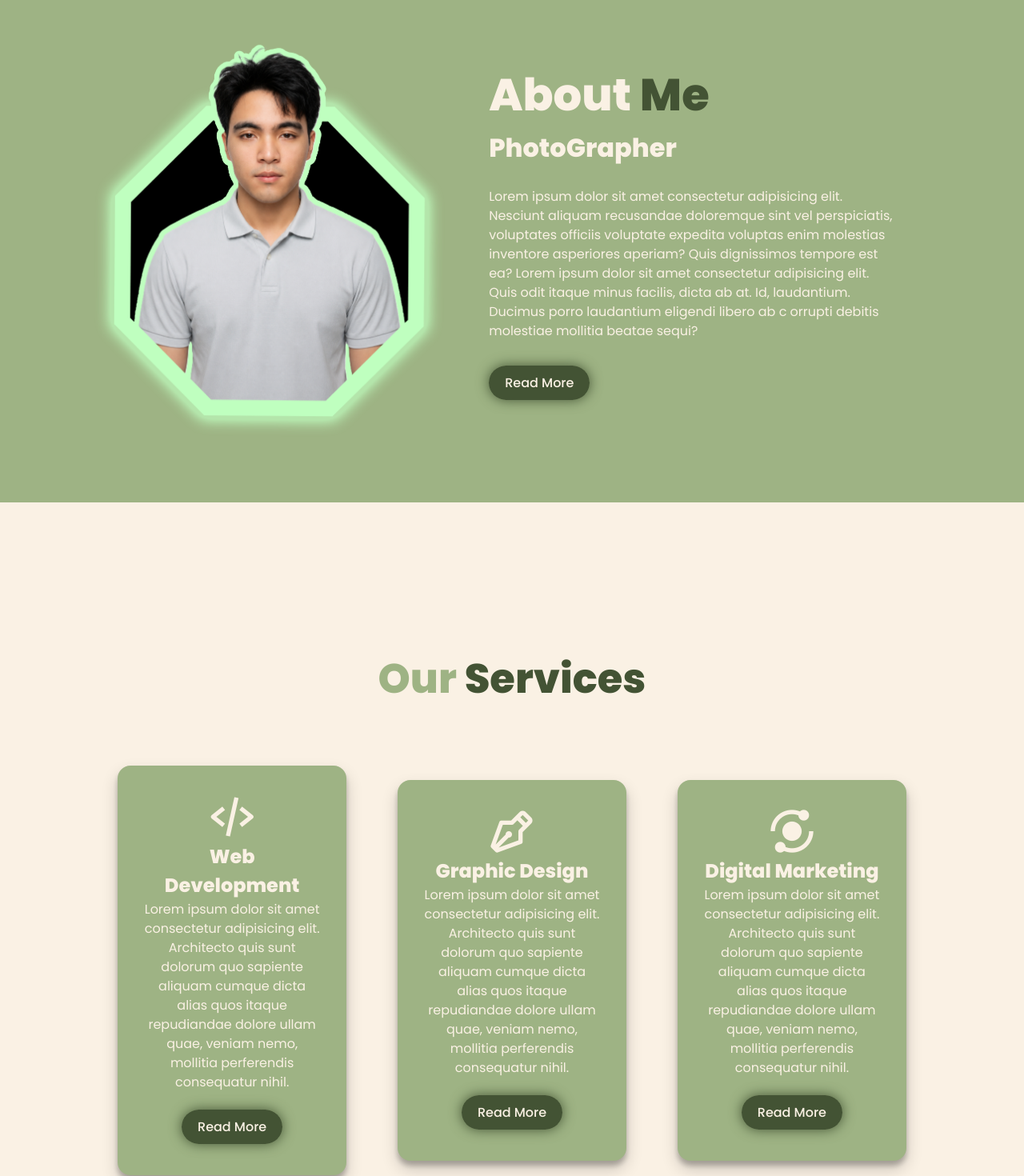
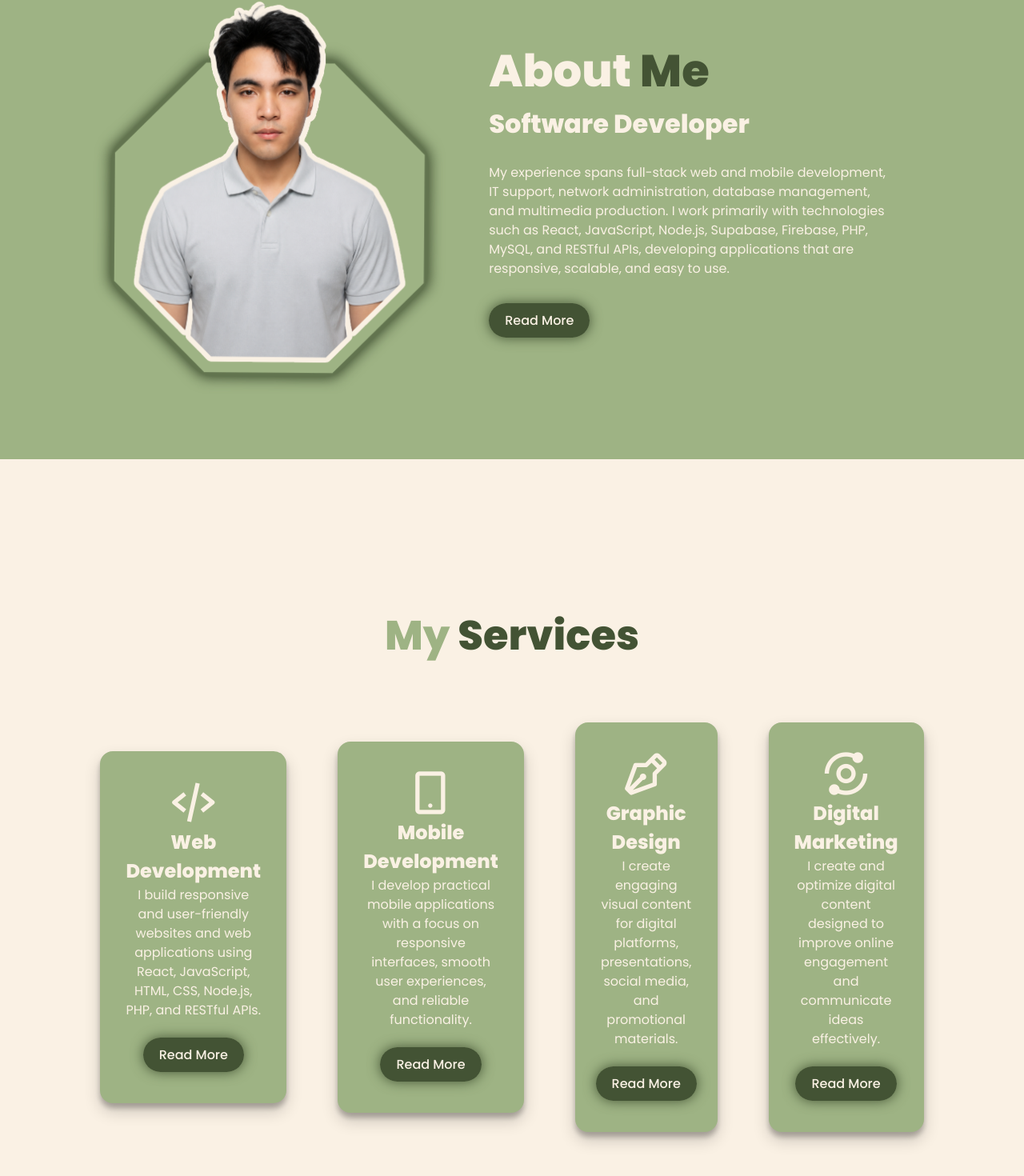
Before and after one commit to J-Tib/vite-deploy, a React (Vite) app: page / in a window 1280 px wide. Shown: the part 1157-2627 px from the top of the page at 80% size. Built offline with nearby package versions, Linux system fonts and the light colour scheme.

Commit message:
Update components, data's, and pages for portfolio

```diff
--- a/src/App.css
+++ b/src/App.css
@@ -190,7 +190,7 @@
 }
 .Card-Container {
   display: grid;
-  grid-template-columns: repeat(3, 1fr);
+  grid-template-columns: repeat(4, 1fr);
   justify-content: center;
   align-items: center;
   padding: 2rem 1rem;
--- a/src/App.tsx
+++ b/src/App.tsx
@@ -14,8 +14,8 @@
   const items = ['Home','About','Services', 'Portfolio', 'Contact']
 
   const person = {
-    name: 'Karl Guerrero',
-    profession: 'PhotoGrapher',
+    name: 'Jhun Jhun Tibayan',
+    profession: 'Software Developer',
     imgSrc: MyPic.toString()
   }
 
--- a/src/data/PortfolioData.tsx
+++ b/src/data/PortfolioData.tsx
@@ -1,54 +1,38 @@
-
 export const data = [
     {
         id: 1,
-        skills: 'Glossy Web Design',
-        detail: `Lorem, ipsum dolor sit amet consectetur adipisicing elit.
-        Alias ea voluptatum cupiditate eum quos suscipit.
-        reprehenderit asperiores!`,
+        skills: 'Point of Sale (POS) System',
+        detail: `A practical POS system designed to manage sales, products, transactions, and daily business operations through a simple and user-friendly interface.`,
         link: '#'
     },
     {
         id: 2,
-        skills: 'Request Certificate System - Municipality of Camiling (Office of the Municipal Mayor)',
-        detail: `Led end-to-end development of a comprehensive web and
-        Android application for the Municipality of Camiling,
-        enabling secure, real-time access to municipal
-        data via the internet.`,
+        skills: 'Request Certificate System - Office of the Municipal Mayor',
+        detail: `Led end-to-end development of web and Android application for the Municipality of Camiling, enabling secure, real-time access to municipal data via the internet.`,
         link: 'https://camilingom.vercel.app/'
     },
     {
         id: 3,
         skills: 'Online Learning - PHP',
-        detail: `Lorem, ipsum dolor sit amet consectetur adipisicing elit.
-        Alias ea voluptatum cupiditate eum quos suscipit.
-        reprehenderit asperiores!`,
+        detail: `An online learning platform developed with PHP, providing users with a structured environment for accessing learning content and managing educational resources.`,
         link: ''
-    }
-    ,
+    },
     {
         id: 4,
-        skills: 'Meme - Generator',
-        detail: `Lorem, ipsum dolor sit amet consectetur adipisicing elit.
-        Alias ea voluptatum cupiditate eum quos suscipit.
-        reprehenderit asperiores!`,
+        skills: 'Meme Generator',
+        detail: `A web-based meme generator that allows users to create customized memes by adding text and modifying image content through an interactive interface.`,
         link: ''
-    }
-    ,
+    },
     {
         id: 5,
         skills: 'Google Form Clone - Vanilla JS',
-        detail: `Lorem, ipsum dolor sit amet consectetur adipisicing elit.
-        Alias ea voluptatum cupiditate eum quos suscipit.
-        reprehenderit asperiores!`,
+        detail: `A Google Forms-inspired web application built with vanilla JavaScript, featuring dynamic form creation and interactive input handling.`,
         link: ''
     },
     {
         id: 6,
-        skills: 'Dynamic Input rendering',
-        detail: `Lorem, ipsum dolor sit amet consectetur adipisicing elit.
-        Alias ea voluptatum cupiditate eum quos suscipit.
-        reprehenderit asperiores!`,
-        link: ''
+        skills: 'SparkStep - Web and Android Application',
+        detail: `A web and Android application developed to monitor and analyze energy generated from footsteps, providing real-time data and insights on voltage output through a responsive and user-friendly interface.`,
+        link: 'https://next-structure-chi.vercel.app/'
     }
 ]
--- a/src/data/ServiceData.tsx
+++ b/src/data/ServiceData.tsx
@@ -3,28 +3,30 @@
         id: 1,
         icon: 'bx bx-code-alt',
         title: 'Web Development',
-        details: `Lorem ipsum dolor sit amet consectetur adipisicing elit.
-        Architecto quis sunt dolorum quo sapiente aliquam cumque dicta alias
-        quos itaque repudiandae dolore ullam quae, veniam nemo, mollitia
-        perferendis consequatur nihil.`
+        details: `I build responsive and user-friendly websites and web applications using React,
+        JavaScript, HTML, CSS, Node.js, PHP, and RESTful APIs. `,
+        moreDetails: `I have experience in creating dynamic and interactive web applications that are optimized for performance and scalability.
+        I am always eager to learn new technologies and frameworks to enhance my skills.`
     },
     {
         id: 2,
-        icon: 'bx bx-pen',
-        title: 'Graphic Design',
-        details: `Lorem ipsum dolor sit amet consectetur adipisicing elit.
-        Architecto quis sunt dolorum quo sapiente aliquam cumque dicta alias
-        quos itaque repudiandae dolore ullam quae, veniam nemo, mollitia
-        perferendis consequatur nihil.`
+        icon: 'bx bx-mobile-alt',
+        title: 'Mobile Development',
+        details: `I develop practical mobile applications with a focus on responsive interfaces, smooth user experiences, and reliable functionality.`,
+        moreDetails:`I have experience building Android applications alongside web-based systems.`
     },
     {
         id: 3,
-        icon: 'bx bxs-analyse',
+        icon: 'bx bx-pen',
+        title: 'Graphic Design',
+        details: `I create engaging visual content for digital platforms, presentations, social media, and promotional materials.`,
+        moreDetails: `I work with tools such as Adobe Photoshop, After Effects, Premiere Pro, and Canva to bring creative ideas to life.`
+    },
+    {
+        id: 4,
+        icon: 'bx bx-analyse',
         title: 'Digital Marketing',
-        details: `Lorem ipsum dolor sit amet consectetur adipisicing elit.
-        Architecto quis sunt dolorum quo sapiente aliquam cumque dicta alias
-        quos itaque repudiandae dolore ullam quae, veniam nemo, mollitia
-        perferendis consequatur nihil.`
+        details: `I create and optimize digital content designed to improve online engagement and communicate ideas effectively.`,
+        moreDetails: `My experience includes multimedia production, social media content, video editing, and digital presentations.`
     },
-
-]
+];
--- a/src/templates/AboutPage.tsx
+++ b/src/templates/AboutPage.tsx
@@ -17,20 +17,17 @@
         <div className="about-content">
             <h2 className='heading'>About <span>Me</span></h2>
             <h3>{profession}</h3>
-            <p>Lorem ipsum dolor sit amet consectetur adipisicing elit.
-                Nesciunt aliquam recusandae doloremque sint vel perspiciatis,
-                voluptates officiis voluptate expedita voluptas enim molestias inventore asperiores
-                aperiam? Quis dignissimos tempore est ea?
-                Lorem ipsum dolor sit amet consectetur adipisicing elit. Quis odit itaque minus facilis,
-                dicta ab at. Id, laudantium. Ducimus porro laudantium eligendi libero ab c
-                orrupti debitis molestiae mollitia beatae sequi?</p>
+            <p>My experience spans full-stack web and mobile development, IT support,
+                network administration, database management, and multimedia production.
+                I work primarily with technologies such as React, JavaScript, Node.js, Supabase,
+                Firebase, PHP, MySQL, and RESTful APIs, developing applications that are responsive,
+                scalable, and easy to use. </p>
             {isClicked ? <ResBtn
             children="Read More"
             handleClick={() => setIsClicked(item => !item)}/> :
-            <p>Lorem ipsum dolor sit amet consectetur adipisicing elit.
-                Nesciunt aliquam recusandae doloremque sint vel perspiciatis,
-                voluptates officiis voluptate expedita voluptas enim molestias inventore asperiores
-                aperiam? Quis dignissimos tempore est ea?</p>}
+            <p>Beyond development, I have hands-on experience managing IT infrastructure, troubleshooting
+                hardware and network issues, producing live broadcasts, and creating video and visual content
+                for official events and digital platforms.</p>}
         </div>
     </section>
   )
--- a/src/templates/Home.tsx
+++ b/src/templates/Home.tsx
@@ -1,4 +1,5 @@
 import ResBtn from "../components/ResBtn";
+import cv from '/public/CV_Jhun_Jhun_Tibayan.pdf'
 
 interface HomeProps {
   name: string,
@@ -8,6 +9,14 @@
 
 function Home( {name, profession, imgSrc} : HomeProps) {
 
+  const handleDownloadCV = () => {
+    const cvUrl = cv;
+    const link = document.createElement('a');
+    link.href = cvUrl;
+    link.download = 'Jhun_Jhun_Tibayan_CV.pdf';
+    link.click();
+  }
+
   return (
     <section className='home' id='Home'>
       <div className="home-content">
@@ -15,16 +24,15 @@
           <h3>Hello, It's Me</h3>
           <h1>{name}</h1>
           <h3>And I'm a <span>{profession}</span></h3>
-          <p>Lorem ipsum dolor sit amet consectetur adipisicing elit. Tempore, rem officiis
-            totam pariatur blanditiis corporis distinctio veniam ea maxime itaque perferendis sequi voluptatibus,
-            quae neque. Veritatis quas hic quia aperiam.</p>
+          <p>I enjoy turning ideas into functional experiences—whether it's a web application,
+             mobile system, creative digital project, or technical solution</p>
             <div className="social-media">
-              <a href="#"><i className='bx bxl-facebook' ></i></a>
-              <a href="#"><i className='bx bxl-instagram'></i></a>
-              <a href="#"><i className='bx bxl-twitter'></i></a>
+              <a href="https://www.facebook.com/joonwo.oo/"><i className='bx bxl-facebook' ></i></a>
+              <a href="https://www.instagram.com/joon.woo.o"><i className='bx bxl-instagram'></i></a>
+              <a href="mailto:jhuntibayan03@gmail.com"><i className='bx bxl-gmail'></i></a>
               <a href="#"><i className='bx bxl-linkedin'></i></a>
             </div>
-            <ResBtn children="Download CV"/>
+            <ResBtn children="Download CV" handleClick={handleDownloadCV} />
         </div>
           <div className="img-container">
             <img src={imgSrc} alt="Profile Img"/>
--- a/src/templates/ServicesPage.tsx
+++ b/src/templates/ServicesPage.tsx
@@ -6,7 +6,7 @@
   return (
     <section className="services" id="Services">
         <div className="title-service">
-            <h1>Our <span>Services</span></h1>
+            <h1>My <span>Services</span></h1>
         </div>
         <div className="Card-Container">
             {itemService.map(item => (
```
Also changed, not shown: src/assets/Jhun_Tibayan_photo.png, 1 other file (tests, documents, lock files or other folders).
